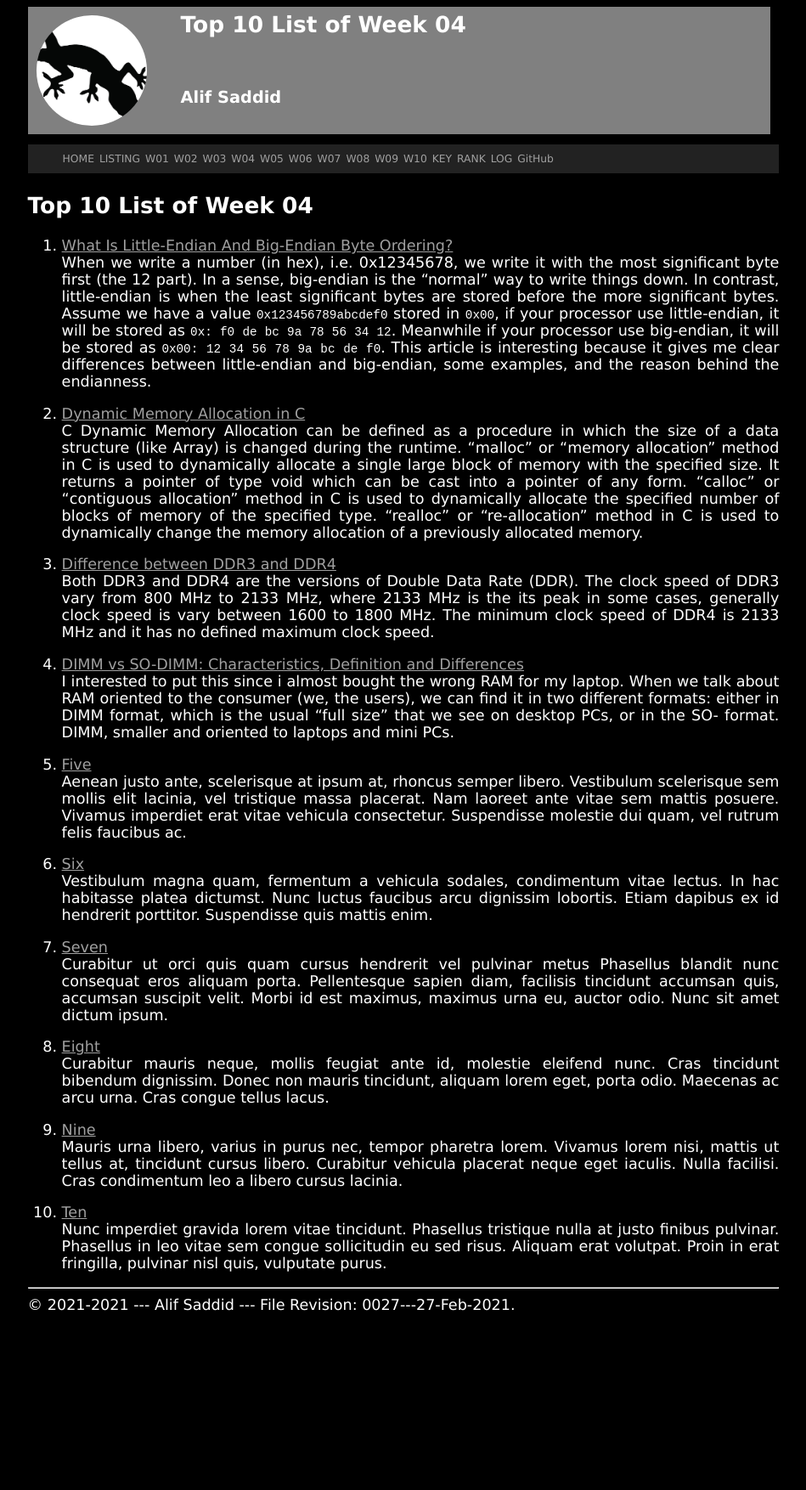
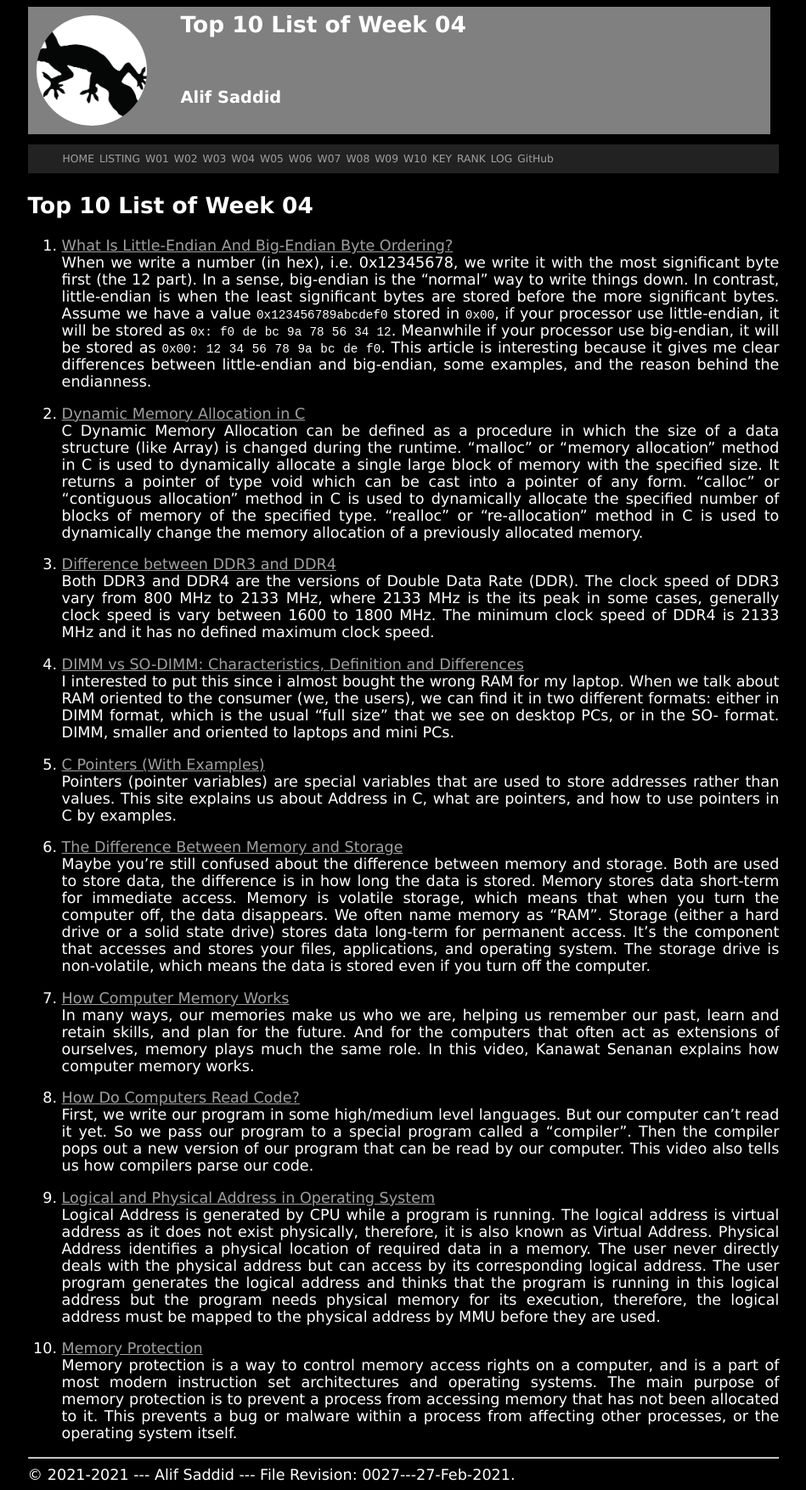
Before and after one commit to alifsaddid/os211, a Jekyll site: the page built from w04.md, in a window 1280 px wide. Shown: the whole page at 85% size, without its empty margins (165-1114 px from the left). Built offline with Jekyll 4.4.1, drawn with Linux system fonts in a browser that asks for light colours; our own code applies the rules of GitHub Pages for plain Markdown files; before the commit the page ends 1554 px from its top, so only the background shows below that.

Commit message:
OS211 alifsaddid

```diff
--- a/w04.md
+++ b/w04.md
@@ -17,44 +17,20 @@ Both DDR3 and DDR4 are the versions of Double Data Rate (DDR). The clock speed o
 4. [DIMM vs SO-DIMM: Characteristics, Definition and Differences](https://itigic.com/dimm-vs-so-dimm-characteristics-definition-and-differences/)<br>
 I interested to put this since i almost bought the wrong RAM for my laptop. When we talk about RAM oriented to the consumer (we, the users), we can find it in two different formats: either in DIMM format, which is the usual “full size” that we see on desktop PCs, or in the SO- format. DIMM, smaller and oriented to laptops and mini PCs.
 
-5. [Five](https://en.wikipedia.org/wiki/5)<br>
-Aenean justo ante, scelerisque at ipsum at, rhoncus semper libero.
-Vestibulum scelerisque sem mollis elit lacinia, vel tristique massa placerat.
-Nam laoreet ante vitae sem mattis posuere.
-Vivamus imperdiet erat vitae vehicula consectetur.
-Suspendisse molestie dui quam, vel rutrum felis faucibus ac.
+5. [C Pointers (With Examples)](https://www.programiz.com/c-programming/c-pointers)<br>
+Pointers (pointer variables) are special variables that are used to store addresses rather than values. This site explains us about Address in C, what are pointers, and how to use pointers in C by examples.
 
-6. [Six](https://en.wikipedia.org/wiki/6)<br>
-Vestibulum magna quam, fermentum a vehicula sodales, condimentum vitae lectus.
-In hac habitasse platea dictumst.
-Nunc luctus faucibus arcu dignissim lobortis.
-Etiam dapibus ex id hendrerit porttitor.
-Suspendisse quis mattis enim.
+6. [The Difference Between Memory and Storage](https://www.crucial.com/articles/about-memory/what-is-the-difference-between-memory-and-storage)<br>
+Maybe you're still confused about the difference between memory and storage. Both are used to store data, the difference is in how long the data is stored. Memory stores data short-term for immediate access. Memory is volatile storage, which means that when you turn the computer off, the data disappears. We often name memory as "RAM". Storage (either a hard drive or a solid state drive) stores data long-term for permanent access. It's the component that accesses and stores your files, applications, and operating system. The storage drive is non-volatile, which means the data is stored even if you turn off the computer.
 
-7. [Seven](https://en.wikipedia.org/wiki/7)<br>
-Curabitur ut orci quis quam cursus hendrerit vel pulvinar metus
-Phasellus blandit nunc consequat eros aliquam porta.
-Pellentesque sapien diam, facilisis tincidunt accumsan quis, accumsan suscipit velit.
-Morbi id est maximus, maximus urna eu, auctor odio.
-Nunc sit amet dictum ipsum.
+7. [How Computer Memory Works](https://www.youtube.com/watch?v=p3q5zWCw8J4)<br>
+In many ways, our memories make us who we are, helping us remember our past, learn and retain skills, and plan for the future. And for the computers that often act as extensions of ourselves, memory plays much the same role. In this video, Kanawat Senanan explains how computer memory works.
 
-8. [Eight](https://en.wikipedia.org/wiki/8)<br>
-Curabitur mauris neque, mollis feugiat ante id, molestie eleifend nunc.
-Cras tincidunt bibendum dignissim.
-Donec non mauris tincidunt, aliquam lorem eget, porta odio.
-Maecenas ac arcu urna.
-Cras congue tellus lacus.
+8. [How Do Computers Read Code?](https://www.youtube.com/watch?v=QXjU9qTsYCc)<br>
+First, we write our program in some high/medium level languages. But our computer can't read it yet. So we pass our program to a special program called a "compiler". Then the compiler pops out a new version of our program that can be read by our computer. This video also tells us how compilers parse our code.
 
-9. [Nine](https://en.wikipedia.org/wiki/9)<br>
-Mauris urna libero, varius in purus nec, tempor pharetra lorem.
-Vivamus lorem nisi, mattis ut tellus at, tincidunt cursus libero.
-Curabitur vehicula placerat neque eget iaculis.
-Nulla facilisi.
-Cras condimentum leo a libero cursus lacinia.
+9. [Logical and Physical Address in Operating System](https://www.geeksforgeeks.org/logical-and-physical-address-in-operating-system/)<br>
+Logical Address is generated by CPU while a program is running. The logical address is virtual address as it does not exist physically, therefore, it is also known as Virtual Address. Physical Address identifies a physical location of required data in a memory. The user never directly deals with the physical address but can access by its corresponding logical address. The user program generates the logical address and thinks that the program is running in this logical address but the program needs physical memory for its execution, therefore, the logical address must be mapped to the physical address by MMU before they are used.
 
-10. [Ten](https://en.wikipedia.org/wiki/10)<br>
-Nunc imperdiet gravida lorem vitae tincidunt.
-Phasellus tristique nulla at justo finibus pulvinar.
-Phasellus in leo vitae sem congue sollicitudin eu sed risus.
-Aliquam erat volutpat.
-Proin in erat fringilla, pulvinar nisl quis, vulputate purus.
+10. [Memory Protection](https://www.wikiwand.com/en/Memory_protection)<br>
+Memory protection is a way to control memory access rights on a computer, and is a part of most modern instruction set architectures and operating systems. The main purpose of memory protection is to prevent a process from accessing memory that has not been allocated to it. This prevents a bug or malware within a process from affecting other processes, or the operating system itself.
```
